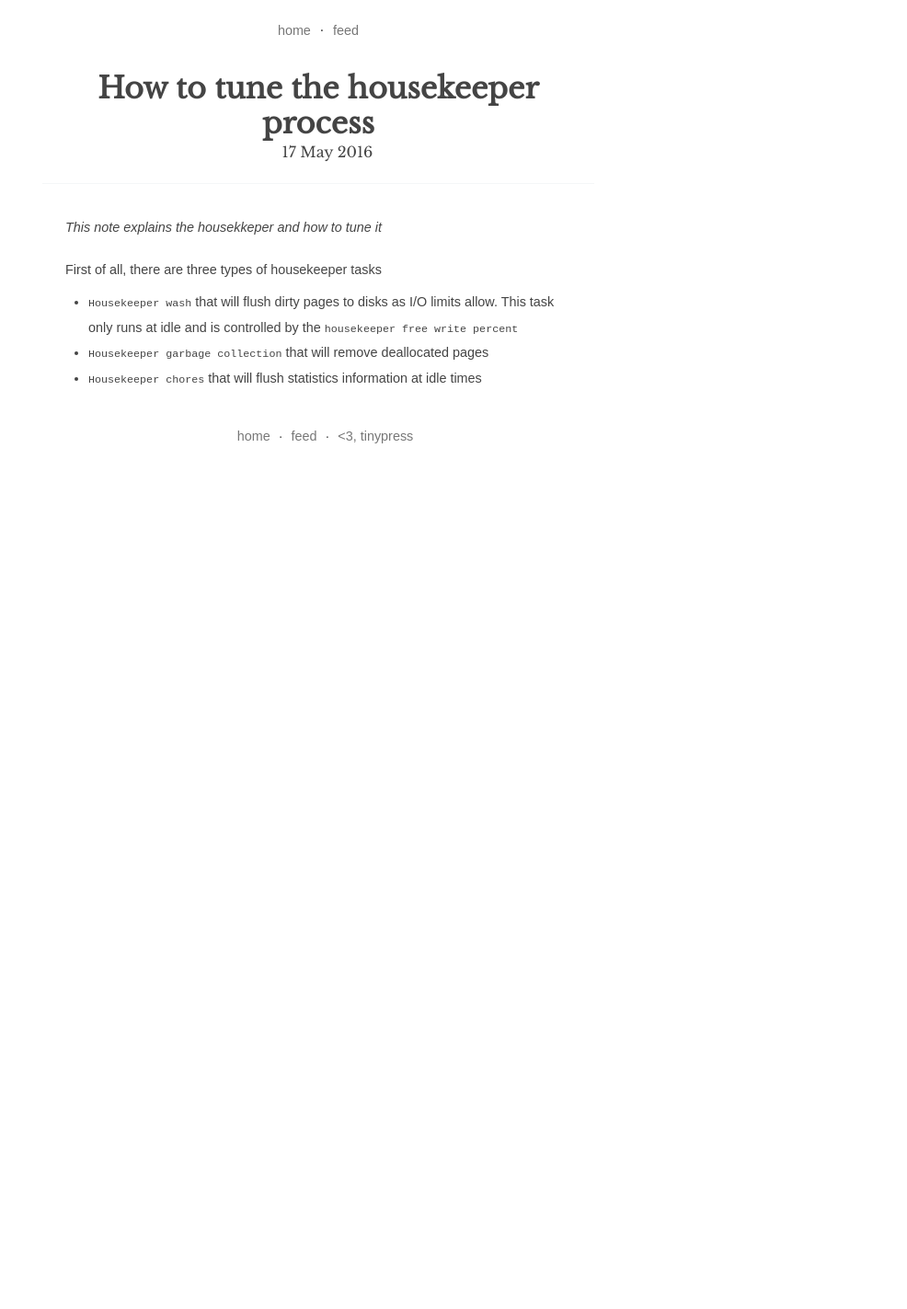
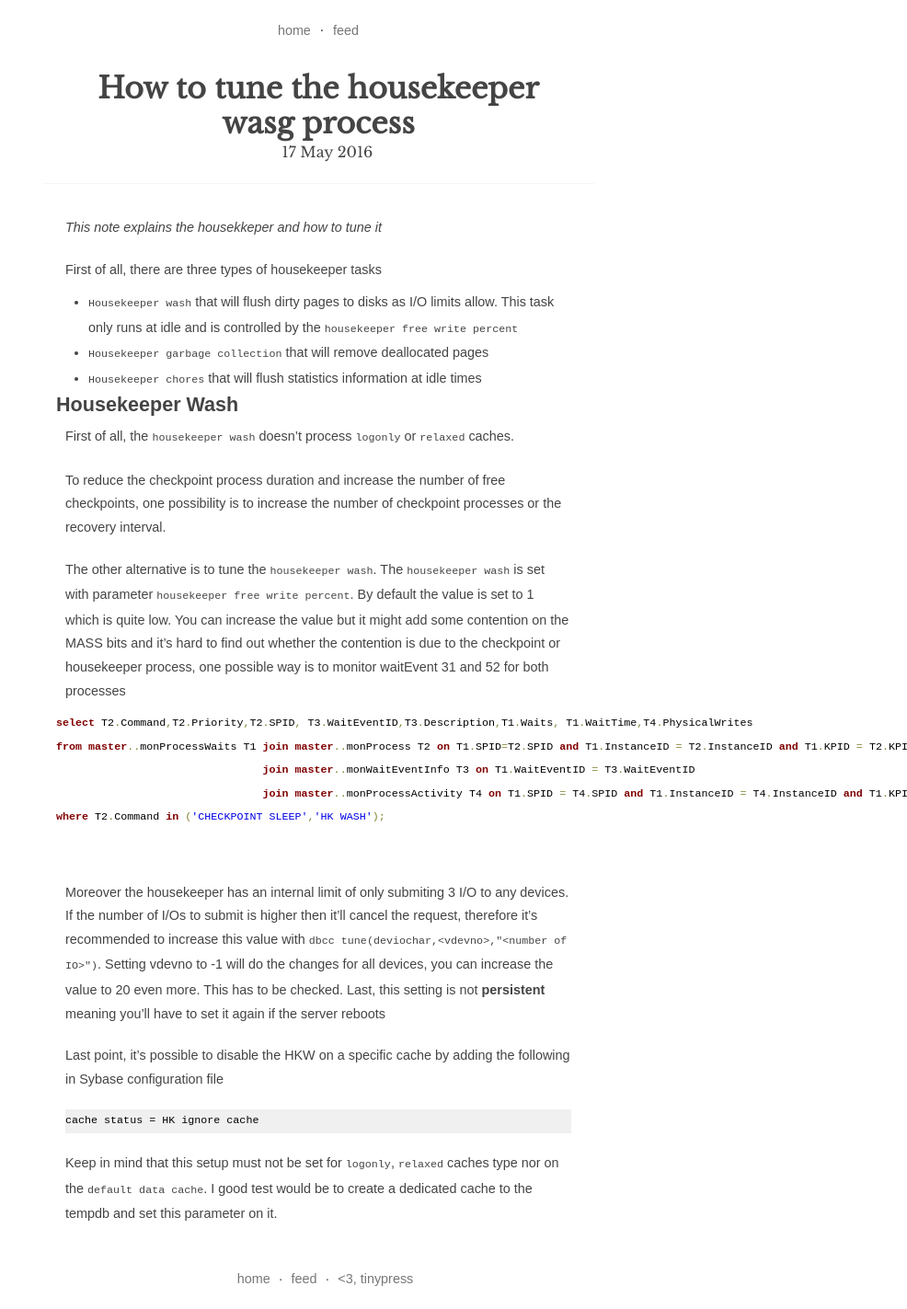
Before and after one commit to fipnova51/fipnova51.github.io, a Jekyll site: the page built from _posts/2016-05-17-how-to-tune-the-housekeeper-process.markdown, in a window 1280 px wide. Shown: the whole page at 92% size, without its empty margins (294-1280 px from the left). Built offline with Jekyll 4.4.1, drawn with Linux system fonts in a browser that asks for light colours; before the commit the page ends 900 px from its top, so only the background shows below that.

Commit message:
Post update: How to tune the housekeeper process

```diff
--- a/_posts/2016-05-17-how-to-tune-the-housekeeper-process.markdown
+++ b/_posts/2016-05-17-how-to-tune-the-housekeeper-process.markdown
@@ -1,6 +1,6 @@
 ---
 published: true
-title: How to tune the housekeeper process
+title: How to tune the housekeeper wasg process
 layout: post
 tags: [sybase, housekeeper]
 categories: [database]
@@ -14,3 +14,29 @@ First of all, there are three types of housekeeper tasks
 * `Housekeeper wash` that will flush dirty pages to disks as I/O limits allow. This task only runs at idle and is controlled by the `housekeeper free write percent`
 * `Housekeeper garbage collection` that will remove deallocated pages
 * `Housekeeper chores` that will flush statistics information at idle times
+
+## Housekeeper Wash
+
+First of all, the `housekeeper wash` doesn't process `logonly` or `relaxed` caches.
+
+To reduce the checkpoint process duration and increase the number of free checkpoints, one possibility is to increase the number of checkpoint processes or the recovery interval.
+
+The other alternative is to tune the `housekeeper wash`. The `housekeeper wash` is set with parameter `housekeeper free write percent`. By default the value is set to 1 which is quite low. You can increase the value but it might add some contention on the MASS bits and it's hard to find out whether the contention is due to the checkpoint or housekeeper process, one possible way is to monitor waitEvent 31 and 52 for both processes
+
+<pre style='color:#000000;background:#ffffff;'><span style='color:#800000; font-weight:bold; '>select</span> T2<span style='color:#808030; '>.</span>Command<span style='color:#808030; '>,</span>T2<span style='color:#808030; '>.</span>Priority<span style='color:#808030; '>,</span>T2<span style='color:#808030; '>.</span>SPID<span style='color:#808030; '>,</span> T3<span style='color:#808030; '>.</span>WaitEventID<span style='color:#808030; '>,</span>T3<span style='color:#808030; '>.</span>Description<span style='color:#808030; '>,</span>T1<span style='color:#808030; '>.</span>Waits<span style='color:#808030; '>,</span> T1<span style='color:#808030; '>.</span>WaitTime<span style='color:#808030; '>,</span>T4<span style='color:#808030; '>.</span>PhysicalWrites
+<span style='color:#800000; font-weight:bold; '>from</span> <span style='color:#800000; font-weight:bold; '>master</span><span style='color:#808030; '>.</span><span style='color:#808030; '>.</span>monProcessWaits T1 <span style='color:#800000; font-weight:bold; '>join</span> <span style='color:#800000; font-weight:bold; '>master</span><span style='color:#808030; '>.</span><span style='color:#808030; '>.</span>monProcess T2 <span style='color:#800000; font-weight:bold; '>on</span> T1<span style='color:#808030; '>.</span>SPID<span style='color:#808030; '>=</span>T2<span style='color:#808030; '>.</span>SPID <span style='color:#800000; font-weight:bold; '>and</span> T1<span style='color:#808030; '>.</span>InstanceID <span style='color:#808030; '>=</span> T2<span style='color:#808030; '>.</span>InstanceID <span style='color:#800000; font-weight:bold; '>and</span> T1<span style='color:#808030; '>.</span>KPID <span style='color:#808030; '>=</span> T2<span style='color:#808030; '>.</span>KPID
+                                <span style='color:#800000; font-weight:bold; '>join</span> <span style='color:#800000; font-weight:bold; '>master</span><span style='color:#808030; '>.</span><span style='color:#808030; '>.</span>monWaitEventInfo T3 <span style='color:#800000; font-weight:bold; '>on</span> T1<span style='color:#808030; '>.</span>WaitEventID <span style='color:#808030; '>=</span> T3<span style='color:#808030; '>.</span>WaitEventID
+                                <span style='color:#800000; font-weight:bold; '>join</span> <span style='color:#800000; font-weight:bold; '>master</span><span style='color:#808030; '>.</span><span style='color:#808030; '>.</span>monProcessActivity T4 <span style='color:#800000; font-weight:bold; '>on</span> T1<span style='color:#808030; '>.</span>SPID <span style='color:#808030; '>=</span> T4<span style='color:#808030; '>.</span>SPID <span style='color:#800000; font-weight:bold; '>and</span> T1<span style='color:#808030; '>.</span>InstanceID <span style='color:#808030; '>=</span> T4<span style='color:#808030; '>.</span>InstanceID <span style='color:#800000; font-weight:bold; '>and</span> T1<span style='color:#808030; '>.</span>KPID <span style='color:#808030; '>=</span> T4<span style='color:#808030; '>.</span>KPID
+<span style='color:#800000; font-weight:bold; '>where</span> T2<span style='color:#808030; '>.</span>Command <span style='color:#800000; font-weight:bold; '>in</span> <span style='color:#808030; '>(</span><span style='color:#0000e6; '>'CHECKPOINT SLEEP'</span><span style='color:#808030; '>,</span><span style='color:#0000e6; '>'HK WASH'</span><span style='color:#808030; '>)</span><span style='color:#808030; '>;</span>
+</pre>
+<br/>
+
+Moreover the housekeeper has an internal limit of only submiting 3 I/O to any devices. If the number of I/Os to submit is higher then it'll cancel the request, therefore it's recommended to increase this value with `dbcc tune(deviochar,<vdevno>,"<number of IO>")`. Setting vdevno to -1 will do the changes for all devices, you can increase the value to 20 even more. This has to be checked. Last, this setting is not **persistent** meaning you'll have to set it again if the server reboots
+
+Last point, it's possible to disable the HKW on a specific cache by adding the following in Sybase configuration file
+
+~~~
+cache status = HK ignore cache
+~~~
+Keep in mind that this setup must not be set for `logonly`, `relaxed` caches type nor on the `default data cache`.
+I good test would be to create a dedicated cache to the tempdb and set this parameter on it.
```
